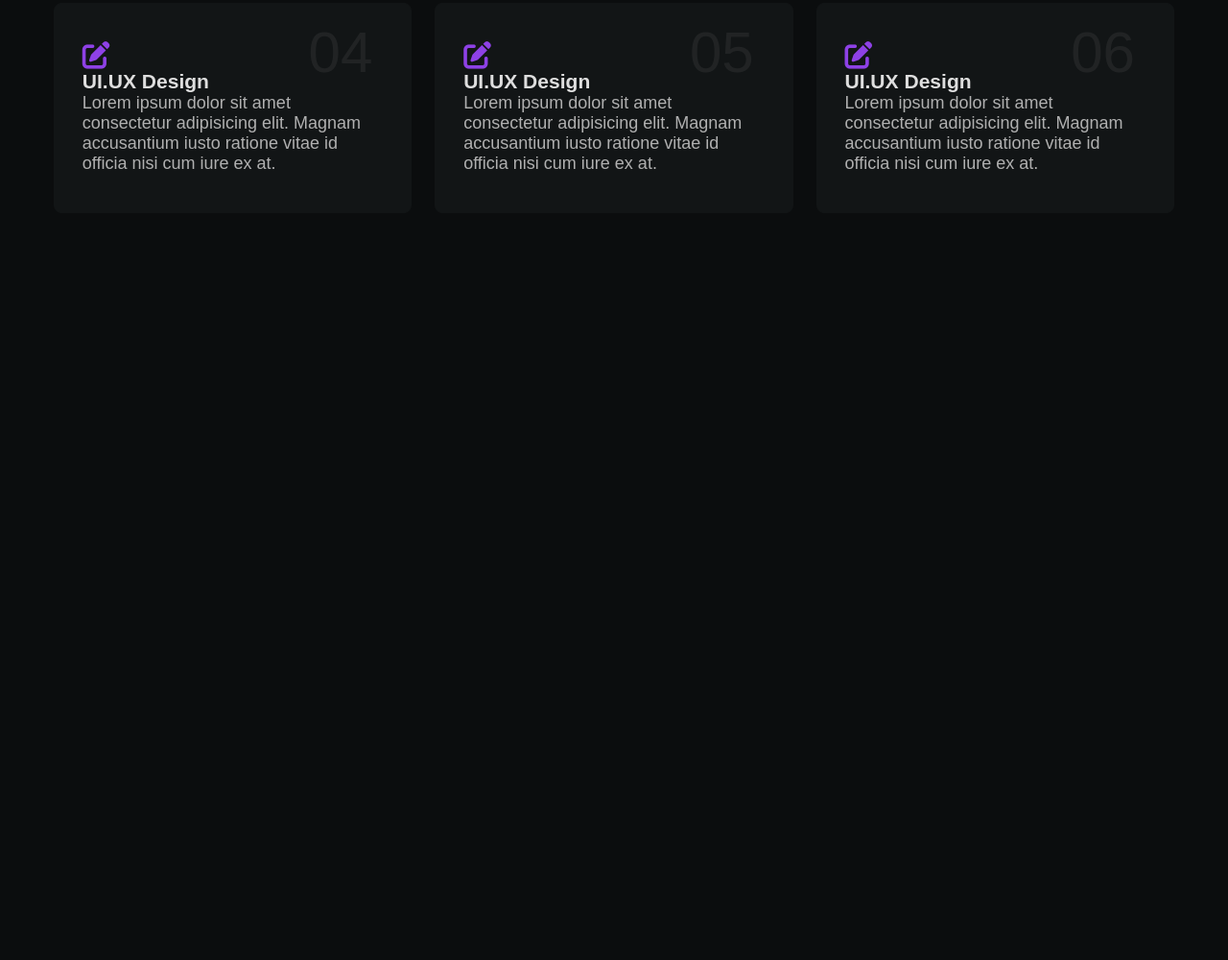
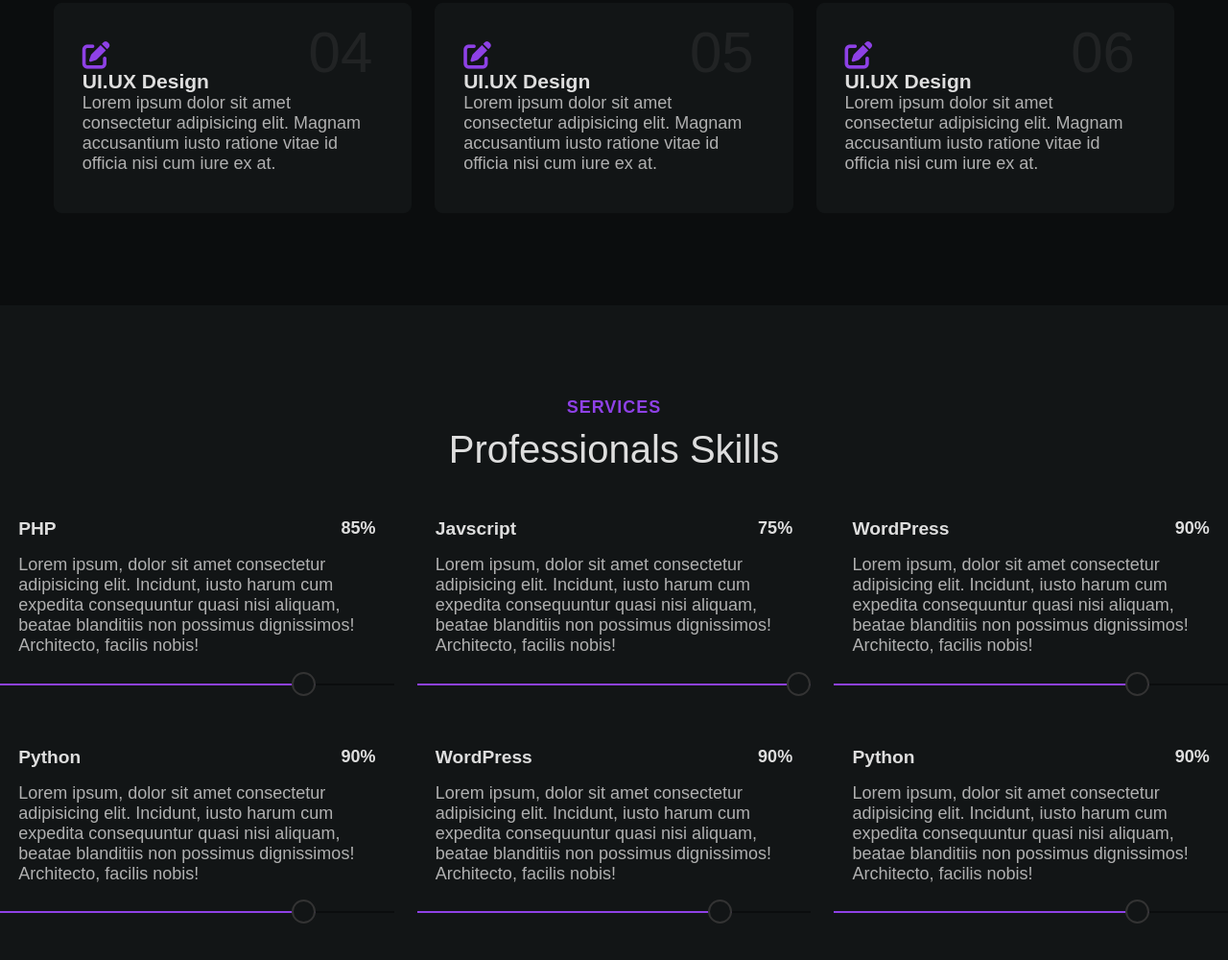
Before and after one commit to AMIThasan23333/portfolio2, a plain HTML site: page index.html in a window 1280 px wide. Shown: the part 2561-3561 px from the top of the page at 96% size. Before the commit the page ends 2879 px from the top, so only its background shows below. Drawn offline with Linux system fonts and the light colour scheme.

Commit message:
adding skills section

```diff
--- a/assets/css/styles.css
+++ b/assets/css/styles.css
@@ -589,6 +589,80 @@ font-size: var(--h2-font-size);
 
 /*=============== SKILLS ===============*/
 
+.skills {
+  background-color: var(--container-color);
+}
+
+.skills__container {
+  grid-template-columns: repeat(3,1fr);
+  row-gap: 4rem;
+}
+
+.skills__bar,
+.skills__percentage {
+  height: 2px;
+}
+
+
+.skills__bar{
+  background-color: var(--body-color);
+}
+/* imp */
+.skills__percentage {
+  background-color: var(--first-color);
+  position: relative;
+}
+/* impo */
+.skills__percentage span {
+  background-color: var(--container-color);
+  border: 2px solid var(--border-color);
+  width: 25px;
+  height: 25px;
+  border-radius: 50%;
+  position: absolute;
+  right: 0;
+  top: -0.75rem;
+
+}
+
+.skills__titles {
+
+  display: flex;
+  justify-content: space-between;
+  align-items: center;
+
+
+}
+
+.skills__titles,
+.skills__description
+{
+  padding-inline: 1.2rem;
+}
+
+.skills__bar,
+.skills__percentage{
+  height: 2px;
+}
+
+
+.skills__name {
+  font-size: var(--larger-font-size);
+}
+
+.skills__no {
+  color: var(--title-color);
+  font-size: var(--large-font-size);
+  font-weight: var(--weight-600);
+
+}
+
+.skills__description{
+
+  margin-block: 1rem 1.8rem;
+
+}
+
 /*=============== PORTFOLIO ===============*/
 
 /* Work hover */
--- a/index.html
+++ b/index.html
@@ -434,7 +434,133 @@
       </section>
 
       <!--==================== SKILLS ====================-->
-      <section class="skills"></section>
+      <section class="skills section">
+
+        <h2 class="section__title title-center" data-title="services"> Professionals Skills </h2>
+
+        <div class="skills__container contaner grid" >
+
+
+            <div class="skills__item">
+                <div class="skills__titles">
+                    <h3 class="skills__name">PHP</h3>
+                    <span class="skills__no">85%</span>
+                </div>
+
+                <p class="skills__description">
+                    Lorem ipsum, dolor sit amet consectetur adipisicing elit. Incidunt, iusto harum cum expedita consequuntur quasi nisi aliquam, beatae blanditiis non possimus dignissimos! Architecto, facilis nobis!
+                </p>
+
+                <div class="skills__bar">
+                                    <div class="skills__percentage" style="width: 80%">
+
+                        <span></span>
+                    </div>
+                </div>
+
+            </div>
+
+
+
+            <div class="skills__item">
+                <div class="skills__titles">
+                    <h3 class="skills__name">Javscript </h3>
+                    <span class="skills__no">75%</span>
+                </div>
+
+                <p class="skills__description">
+                    Lorem ipsum, dolor sit amet consectetur adipisicing elit. Incidunt, iusto harum cum expedita consequuntur quasi nisi aliquam, beatae blanditiis non possimus dignissimos! Architecto, facilis nobis!
+                </p>
+
+                <div class="skills__bar">
+                    <div class="skills__percentage">
+                        <span></span>
+                    </div>
+                </div>
+
+            </div>
+
+
+            <div class="skills__item">
+                <div class="skills__titles">
+                    <h3 class="skills__name">WordPress </h3>
+                    <span class="skills__no">90%</span>
+                </div>
+
+                <p class="skills__description">
+                    Lorem ipsum, dolor sit amet consectetur adipisicing elit. Incidunt, iusto harum cum expedita consequuntur quasi nisi aliquam, beatae blanditiis non possimus dignissimos! Architecto, facilis nobis!
+                </p>
+
+                <div class="skills__bar">
+                    <div class="skills__percentage" style="width: 80%">
+
+                        <span></span>
+                    </div>
+                </div>
+
+            </div>
+
+
+            <div class="skills__item">
+                <div class="skills__titles">
+                    <h3 class="skills__name">Python </h3>
+                    <span class="skills__no">90%</span>
+                </div>
+
+                <p class="skills__description">
+                    Lorem ipsum, dolor sit amet consectetur adipisicing elit. Incidunt, iusto harum cum expedita consequuntur quasi nisi aliquam, beatae blanditiis non possimus dignissimos! Architecto, facilis nobis!
+                </p>
+
+                <div class="skills__bar">
+                    <div class="skills__percentage" style="width: 80%">
+
+                        <span></span>
+                    </div>
+                </div>
+
+            </div>
+
+            <div class="skills__item">
+                <div class="skills__titles">
+                    <h3 class="skills__name">WordPress </h3>
+                    <span class="skills__no">90%</span>
+                </div>
+
+                <p class="skills__description">
+                    Lorem ipsum, dolor sit amet consectetur adipisicing elit. Incidunt, iusto harum cum expedita consequuntur quasi nisi aliquam, beatae blanditiis non possimus dignissimos! Architecto, facilis nobis!
+                </p>
+
+                <div class="skills__bar">
+                    <div class="skills__percentage" style="width: 80%">
+                        <span></span>
+                    </div>
+                </div>
+
+            </div>
+
+
+            <div class="skills__item">
+                <div class="skills__titles">
+                    <h3 class="skills__name">Python </h3>
+                    <span class="skills__no">90%</span>
+                </div>
+
+                <p class="skills__description">
+                    Lorem ipsum, dolor sit amet consectetur adipisicing elit. Incidunt, iusto harum cum expedita consequuntur quasi nisi aliquam, beatae blanditiis non possimus dignissimos! Architecto, facilis nobis!
+                </p>
+
+                <div class="skills__bar">
+                    <div class="skills__percentage" style="width: 80%">
+                        <span></span>
+                    </div>
+                </div>
+
+            </div>
+
+
+        </div>
+
+      </section>
 
       <!--==================== PORTFOLIO ====================-->
       <section class="works" id="works"></section>
```
